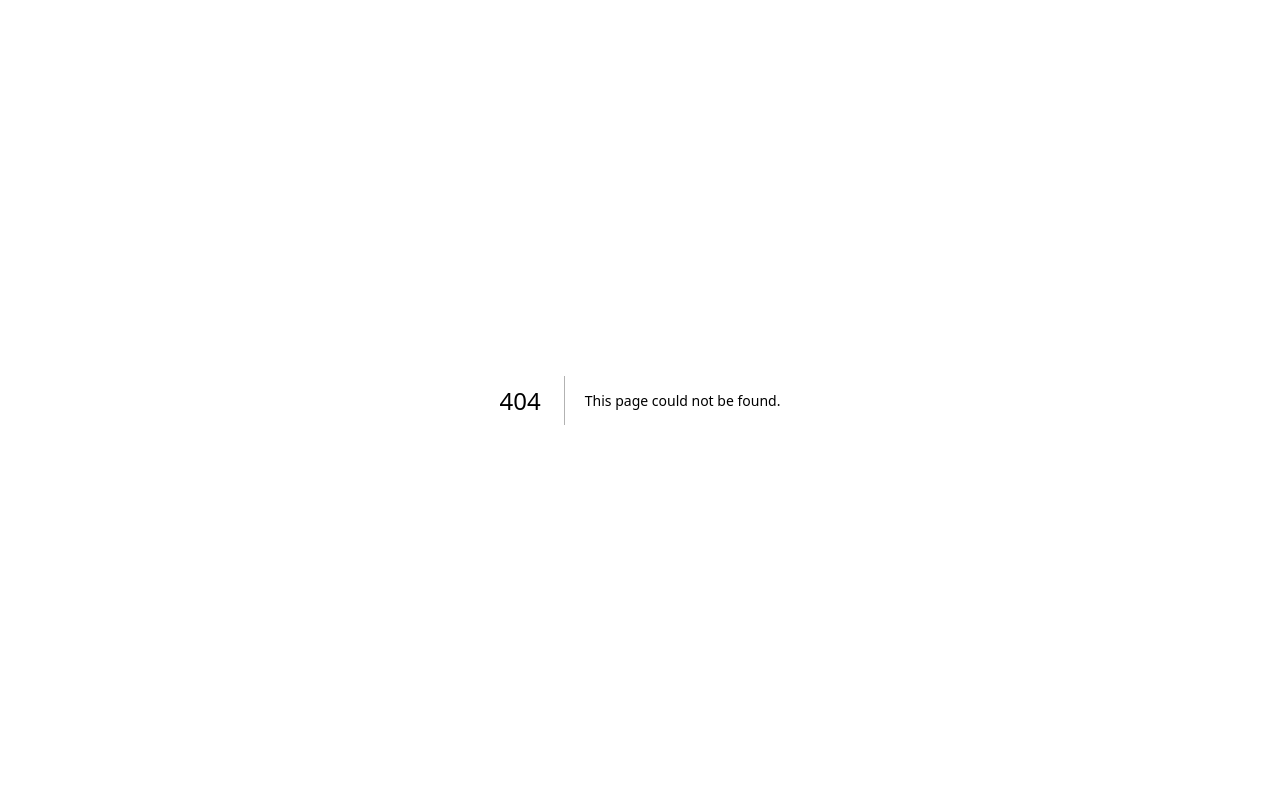
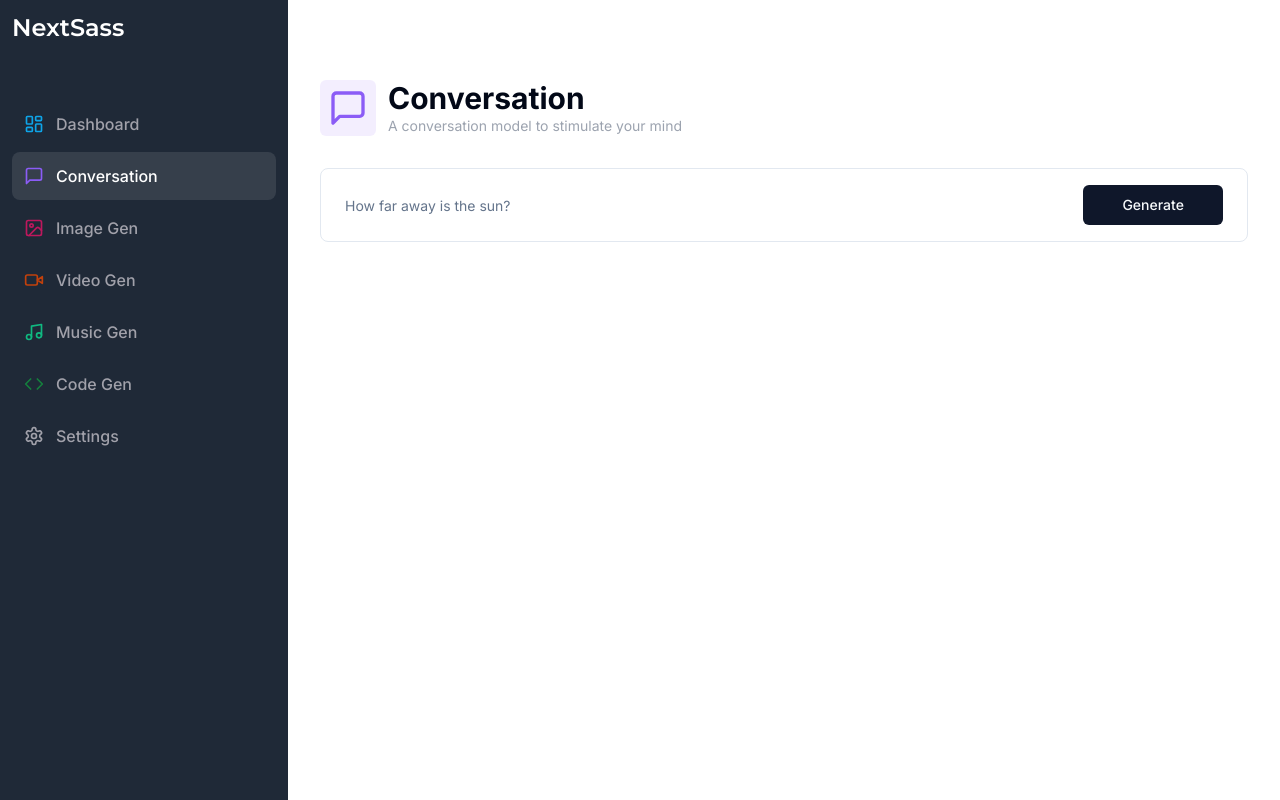
Before and after one commit to adevenuto/next13-sass, a Next.js app: page /conversation in a window 1280 px wide. Before the commit this address had no page. Built offline with nearby package versions, Linux system fonts and the light colour scheme.

Commit message:
added react hook form, Zod, and building out conversation form

```diff
--- /dev/null
+++ b/app/(dashboard)/(routes)/conversation/constants.ts
@@ -0,0 +1,7 @@
+import * as z from "zod"
+
+export const formSchema = z.object({
+  prompt: z.string().min(1, {
+    message: "A prompt is required"
+  })
+})
--- /dev/null
+++ b/app/(dashboard)/(routes)/conversation/page.tsx
@@ -0,0 +1,75 @@
+"use client"
+
+import { MessageSquare } from 'lucide-react'
+import React from 'react'
+
+import { useForm } from 'react-hook-form'
+import { zodResolver } from "@hookform/resolvers/zod"
+import * as z from "zod"
+
+import Heading from '@/components/Heading'
+import { formSchema } from './constants'
+import { Form, FormControl, FormField, FormItem } from '@/components/ui/form'
+import { Input } from '@/components/ui/input'
+import { Button } from '@/components/ui/button'
+
+
+
+export const Conversation = () => {
+  const form = useForm<z.infer<typeof formSchema>>({
+    resolver: zodResolver(formSchema),
+    defaultValues: {
+      prompt: ""
+    }
+  })
+
+  const isLoading = form.formState.isSubmitting
+  const onSubmit = async (values: z.infer<typeof formSchema>) => {
+    console.log(values)
+  }
+  return (
+    <>
+      <Heading
+        title="Conversation"
+        description="A conversation model to stimulate your mind"
+        icon={MessageSquare}
+        iconColor="text-violet-500"
+        bgColor="bg-violet-500/10"
+      />
+      <div className="px-4 lg:px-8">
+        <div>
+          <Form {...form}>
+            <form
+              onSubmit={form.handleSubmit(onSubmit)}
+              className='grid w-full grid-cols-12 gap-2 p-4 px-3 border rounded-lg md:px-6 focus-within:shadow-sm'
+            >
+              <FormField
+                name="prompt"
+                render={({ field }) => (
+                  <FormItem className='col-span-12 lg:col-span-10'>
+                    <FormControl className='p-0 m-0'>
+                      <Input
+                        className='border-0 outline-none focus-visible:ring-0 focus-visible:ring-transparent'
+                        disabled={isLoading}
+                        placeholder='How far away is the sun?'
+                        {...field}
+                      />
+                    </FormControl>
+                  </FormItem>
+                )}
+              />
+              <Button
+                className='w-full col-span-12 lg:col-span-2'
+                disabled={isLoading}
+              >
+                Generate
+              </Button>
+            </form>
+          </Form>
+        </div>
+      </div>
+    </>
+  )
+}
+
+export default Conversation
--- a/app/(dashboard)/layout.tsx
+++ b/app/(dashboard)/layout.tsx
@@ -14,7 +14,10 @@
       </div>
       <main className='md:pl-72'>
         <NavBar />
-        { children }
+        <div className="mt-14">
+          {children}
+        </div>
+
       </main>
     </div>
   )
--- a/app/layout.tsx
+++ b/app/layout.tsx
@@ -18,7 +18,9 @@
   return (
     <ClerkProvider>
       <html lang="en">
-        <body className={inter.className}>{children}</body>
+        <body className={inter.className}>
+          {children}
+        </body>
       </html>
     </ClerkProvider>
   )
--- /dev/null
+++ b/components/Heading.tsx
@@ -0,0 +1,37 @@
+import { cn } from '@/lib/utils';
+import { LucideIcon } from 'lucide-react';
+import React from 'react'
+
+interface HeadingProps {
+  title: string;
+  description: string;
+  icon: LucideIcon;
+  iconColor?: string;
+  bgColor?: string;
+}
+
+export const Heading = ({
+  title,
+  description,
+  icon: Icon,
+  iconColor,
+  bgColor
+}: HeadingProps) => {
+  return (
+      <div className="flex items-center px-4 mb-8 lg:px-8 gap-x-3">
+        <div className={cn("p-2 w-fit rounded-md", bgColor)}>
+          <Icon className={cn("w-10 h-10", iconColor)} />
+        </div>
+        <div>
+          <h2 className='text-3xl font-bold'>
+            {title}
+          </h2>
+          <p className='text-sm text-gray-400'>
+            {description}
+          </p>
+        </div>
+      </div>
+  )
+}
+
+export default Heading
--- a/components/SideBarToggle.tsx
+++ b/components/SideBarToggle.tsx
@@ -12,7 +12,7 @@
   return (
     <Sheet>
       <SheetTrigger>
-        <div className='w-10 h-10 p-2 rounded-full hover:bg-gray-100 md:hidden'>
+        <div className='w-10 h-10 p-2 border rounded-full hover:bg-gray-100 md:hidden border-black/5'>
           <Menu />
         </div>
       </SheetTrigger>
--- /dev/null
+++ b/components/ui/form.tsx
@@ -0,0 +1,176 @@
+import * as React from "react"
+import * as LabelPrimitive from "@radix-ui/react-label"
+import { Slot } from "@radix-ui/react-slot"
+import {
+  Controller,
+  ControllerProps,
+  FieldPath,
+  FieldValues,
+  FormProvider,
+  useFormContext,
+} from "react-hook-form"
+
+import { cn } from "@/lib/utils"
+import { Label } from "@/components/ui/label"
+
+const Form = FormProvider
+
+type FormFieldContextValue<
+  TFieldValues extends FieldValues = FieldValues,
+  TName extends FieldPath<TFieldValues> = FieldPath<TFieldValues>
+> = {
+  name: TName
+}
+
+const FormFieldContext = React.createContext<FormFieldContextValue>(
+  {} as FormFieldContextValue
+)
+
+const FormField = <
+  TFieldValues extends FieldValues = FieldValues,
+  TName extends FieldPath<TFieldValues> = FieldPath<TFieldValues>
+>({
+  ...props
+}: ControllerProps<TFieldValues, TName>) => {
+  return (
+    <FormFieldContext.Provider value={{ name: props.name }}>
+      <Controller {...props} />
+    </FormFieldContext.Provider>
+  )
+}
+
+const useFormField = () => {
+  const fieldContext = React.useContext(FormFieldContext)
+  const itemContext = React.useContext(FormItemContext)
+  const { getFieldState, formState } = useFormContext()
+
+  const fieldState = getFieldState(fieldContext.name, formState)
+
+  if (!fieldContext) {
+    throw new Error("useFormField should be used within <FormField>")
+  }
+
+  const { id } = itemContext
+
+  return {
+    id,
+    name: fieldContext.name,
+    formItemId: `${id}-form-item`,
+    formDescriptionId: `${id}-form-item-description`,
+    formMessageId: `${id}-form-item-message`,
+    ...fieldState,
+  }
+}
+
+type FormItemContextValue = {
+  id: string
+}
+
+const FormItemContext = React.createContext<FormItemContextValue>(
+  {} as FormItemContextValue
+)
+
+const FormItem = React.forwardRef<
+  HTMLDivElement,
+  React.HTMLAttributes<HTMLDivElement>
+>(({ className, ...props }, ref) => {
+  const id = React.useId()
+
+  return (
+    <FormItemContext.Provider value={{ id }}>
+      <div ref={ref} className={cn("space-y-2", className)} {...props} />
+    </FormItemContext.Provider>
+  )
+})
+FormItem.displayName = "FormItem"
+
+const FormLabel = React.forwardRef<
+  React.ElementRef<typeof LabelPrimitive.Root>,
+  React.ComponentPropsWithoutRef<typeof LabelPrimitive.Root>
+>(({ className, ...props }, ref) => {
+  const { error, formItemId } = useFormField()
+
+  return (
+    <Label
+      ref={ref}
+      className={cn(error && "text-destructive", className)}
+      htmlFor={formItemId}
+      {...props}
+    />
+  )
+})
+FormLabel.displayName = "FormLabel"
+
+const FormControl = React.forwardRef<
+  React.ElementRef<typeof Slot>,
+  React.ComponentPropsWithoutRef<typeof Slot>
+>(({ ...props }, ref) => {
+  const { error, formItemId, formDescriptionId, formMessageId } = useFormField()
+
+  return (
+    <Slot
+      ref={ref}
+      id={formItemId}
+      aria-describedby={
+        !error
+          ? `${formDescriptionId}`
+          : `${formDescriptionId} ${formMessageId}`
+      }
+      aria-invalid={!!error}
+      {...props}
+    />
+  )
+})
+FormControl.displayName = "FormControl"
+
+const FormDescription = React.forwardRef<
+  HTMLParagraphElement,
+  React.HTMLAttributes<HTMLParagraphElement>
+>(({ className, ...props }, ref) => {
+  const { formDescriptionId } = useFormField()
+
+  return (
+    <p
+      ref={ref}
+      id={formDescriptionId}
+      className={cn("text-sm text-muted-foreground", className)}
+      {...props}
+    />
+  )
+})
+FormDescription.displayName = "FormDescription"
+
+const FormMessage = React.forwardRef<
+  HTMLParagraphElement,
+  React.HTMLAttributes<HTMLParagraphElement>
+>(({ className, children, ...props }, ref) => {
+  const { error, formMessageId } = useFormField()
+  const body = error ? String(error?.message) : children
+
+  if (!body) {
+    return null
+  }
+
+  return (
+    <p
+      ref={ref}
+      id={formMessageId}
+      className={cn("text-sm font-medium text-destructive", className)}
+      {...props}
+    >
+      {body}
+    </p>
+  )
+})
+FormMessage.displayName = "FormMessage"
+
+export {
+  useFormField,
+  Form,
+  FormItem,
+  FormLabel,
+  FormControl,
+  FormDescription,
+  FormMessage,
+  FormField,
+}
--- /dev/null
+++ b/components/ui/input.tsx
@@ -0,0 +1,25 @@
+import * as React from "react"
+
+import { cn } from "@/lib/utils"
+
+export interface InputProps
+  extends React.InputHTMLAttributes<HTMLInputElement> {}
+
+const Input = React.forwardRef<HTMLInputElement, InputProps>(
+  ({ className, type, ...props }, ref) => {
+    return (
+      <input
+        type={type}
+        className={cn(
+          "flex h-10 w-full rounded-md border border-input bg-background px-3 py-2 text-sm ring-offset-background file:border-0 file:bg-transparent file:text-sm file:font-medium placeholder:text-muted-foreground focus-visible:outline-none focus-visible:ring-2 focus-visible:ring-ring focus-visible:ring-offset-2 disabled:cursor-not-allowed disabled:opacity-50",
+          className
+        )}
+        ref={ref}
+        {...props}
+      />
+    )
+  }
+)
+Input.displayName = "Input"
+
+export { Input }
--- /dev/null
+++ b/components/ui/label.tsx
@@ -0,0 +1,26 @@
+"use client"
+
+import * as React from "react"
+import * as LabelPrimitive from "@radix-ui/react-label"
+import { cva, type VariantProps } from "class-variance-authority"
+
+import { cn } from "@/lib/utils"
+
+const labelVariants = cva(
+  "text-sm font-medium leading-none peer-disabled:cursor-not-allowed peer-disabled:opacity-70"
+)
+
+const Label = React.forwardRef<
+  React.ElementRef<typeof LabelPrimitive.Root>,
+  React.ComponentPropsWithoutRef<typeof LabelPrimitive.Root> &
+    VariantProps<typeof labelVariants>
+>(({ className, ...props }, ref) => (
+  <LabelPrimitive.Root
+    ref={ref}
+    className={cn(labelVariants(), className)}
+    {...props}
+  />
+))
+Label.displayName = LabelPrimitive.Root.displayName
+
+export { Label }
--- a/package.json
+++ b/package.json
@@ -10,7 +10,9 @@
   },
   "dependencies": {
     "@clerk/nextjs": "^4.29.1",
+    "@hookform/resolvers": "^3.3.3",
     "@radix-ui/react-dialog": "^1.0.5",
+    "@radix-ui/react-label": "^2.0.2",
     "@radix-ui/react-slot": "^1.0.2",
     "class-variance-authority": "^0.7.0",
     "clsx": "^2.1.0",
@@ -18,8 +20,10 @@
     "next": "14.0.4",
     "react": "^18",
     "react-dom": "^18",
+    "react-hook-form": "^7.49.2",
     "tailwind-merge": "^2.2.0",
-    "tailwindcss-animate": "^1.0.7"
+    "tailwindcss-animate": "^1.0.7",
+    "zod": "^3.22.4"
   },
   "devDependencies": {
     "@types/node": "^20",
```
Also changed, not shown: 1 other file (tests, documents, lock files or other folders).
